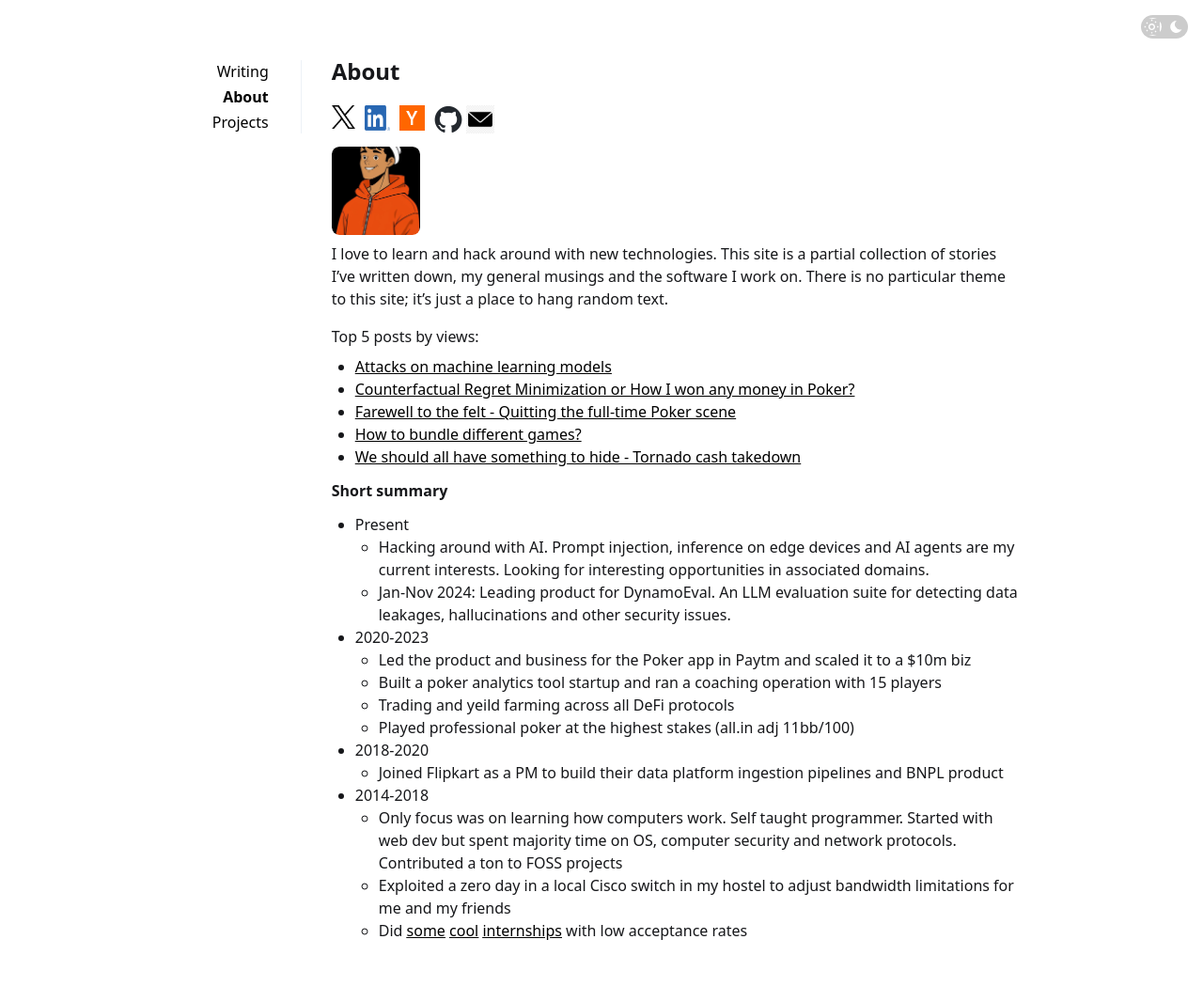
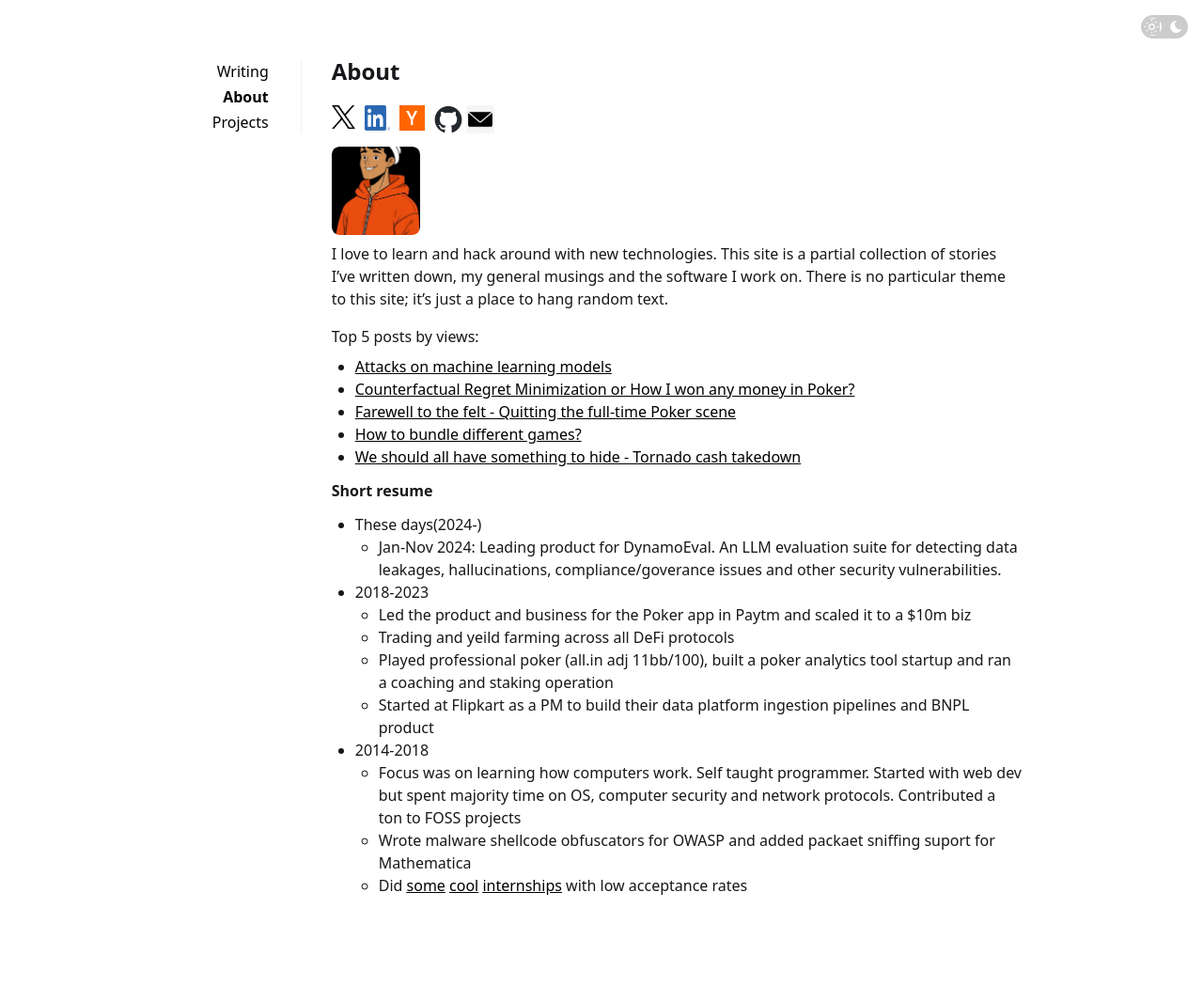
Before and after one commit to r-nikhil/r-nikhil.github.io, a Jekyll site: the page built from _pages/about.md, in a window 1280 px wide. Shown: the whole page at 94% size. Built offline with Jekyll 4.4.1, drawn with Linux system fonts in a browser that asks for light colours; after the commit the page ends 1018 px from its top, so only the background shows below that.

Commit message:
Update about.md

```diff
--- a/_pages/about.md
+++ b/_pages/about.md
@@ -55,21 +55,18 @@ Top 5 posts by views:
 <!-- <a href= "https://rnikhil.com/assets/files/resume.pdf"> Resume </a> -->
 
 
-#### Short summary
+#### Short resume
 
-- Present
-  - Hacking around with AI. Prompt injection, inference on edge devices and AI agents are my current interests. Looking for interesting opportunities in associated domains.
-  - Jan-Nov 2024: Leading product for DynamoEval. An LLM evaluation suite for detecting data leakages, hallucinations and other security issues.
-- 2020-2023
+- These days(2024-)
+  - Jan-Nov 2024: Leading product for DynamoEval. An LLM evaluation suite for detecting data leakages, hallucinations, compliance/goverance issues and other security vulnerabilities.
+- 2018-2023
     - Led the product and business for the Poker app in Paytm and scaled it to a $10m biz
-    - Built a poker analytics tool startup and ran a coaching operation with 15 players
     - Trading and yeild farming across all DeFi protocols
-    - Played professional poker at the highest stakes (all.in adj 11bb/100)
-- 2018-2020
-  - Joined Flipkart as a PM to build their data platform ingestion pipelines and BNPL product
+    - Played professional poker (all.in adj 11bb/100), built a poker analytics tool startup and ran a coaching and staking operation
+    - Started at Flipkart as a PM to build their data platform ingestion pipelines and BNPL product
 - 2014-2018
-    - Only focus was on learning how computers work. Self taught programmer. Started with web dev but spent majority time on OS, computer security and network protocols. Contributed a ton to FOSS projects
-    - Exploited a zero day in a local Cisco switch in my hostel to adjust bandwidth limitations for me and my friends
+    - Focus was on learning how computers work. Self taught programmer. Started with web dev but spent majority time on OS, computer security and network protocols. Contributed a ton to FOSS projects
+    - Wrote malware shellcode obfuscators for OWASP and added packaet sniffing suport for Mathematica
     - Did <ins>[some](https://summerofcode.withgoogle.com/)</ins> <ins>[cool](https://owasp.org/www-community/initiatives/code_sprint/)</ins> <ins>[internships](https://education.wolfram.com/summer-school)</ins> with low acceptance rates
 
 
```
